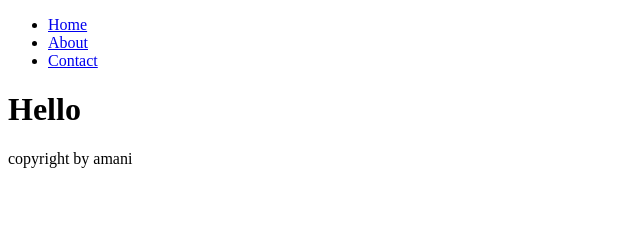
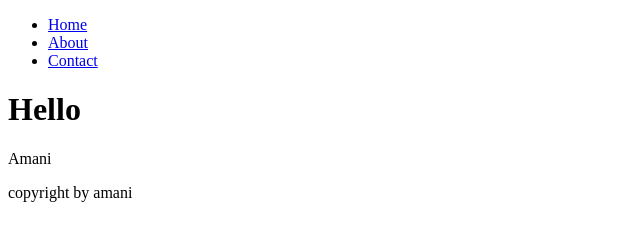
Before and after one commit to AmaniAtiah/learning-git-24, a plain HTML site: page index.html in a window 1280 px wide. Shown: the whole page, without its empty margins (0-640 px from the left). Drawn offline with Linux system fonts and the light colour scheme.

Commit message:
added header

```diff
--- a/index.html
+++ b/index.html
@@ -14,6 +14,10 @@
     </nav>
     <h1>Hello</h1>
 
+    <main>
+      <header>Amani</header>
+    </main>
+
     <footer>
       <p>copyright by amani</p>
     </footer>
```
